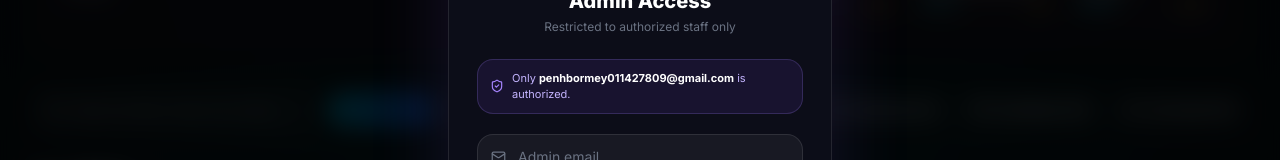
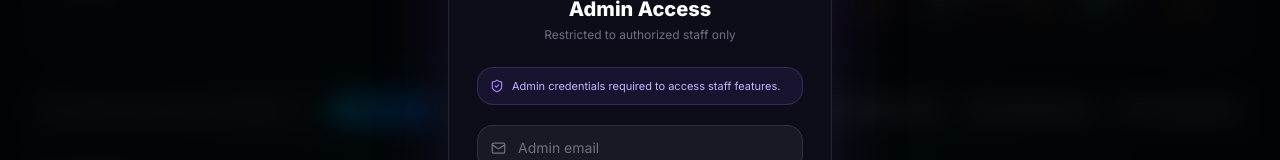
Before and after one commit to MEYYYNASH/menu, a React (Vite) app: page / in a window 1280 px wide. Both pictures are taken after a click on the button "Staff Admin". Shown: the part 296-456 px from the top of the page. Built offline with nearby package versions, Linux system fonts and the light colour scheme; a web font is replaced by a local one.

Commit message:
fix: hide admin email hint, fix QR codes to real GitHub Pages URL

```diff
--- a/src/App.jsx
+++ b/src/App.jsx
@@ -439,7 +439,7 @@ export default function App() {
               </div>
               <div className="flex items-center gap-2 bg-violet-500/10 border border-violet-400/20 rounded-2xl px-3 py-2.5 mb-5">
                 <ShieldCheck size={14} className="text-violet-400 flex-shrink-0" />
-                <p className="text-[11px] text-violet-300">Only <span className="font-bold text-white">{ADMIN_EMAIL}</span> is authorized.</p>
+                <p className="text-[11px] text-violet-300">Admin credentials required to access staff features.</p>
               </div>
               <form onSubmit={handleAdminLogin} className="space-y-3">
                 <div className="relative">
--- a/src/components/AdminDashboardView.jsx
+++ b/src/components/AdminDashboardView.jsx
@@ -130,12 +130,12 @@ export default function AdminDashboardView({ orders, onSelectTable, langDict })
             <h2 className="text-lg font-bold text-white tracking-wide">
               Printable QR Code Matrix (Tables 1–20)
             </h2>
-            <p className="text-xs text-gray-400">Each table links to https://yourcafe.com/table/X</p>
+            <p className="text-xs text-gray-400">Scan to open menu at <span className="text-cyan-400 font-semibold">meyyynash.github.io/menu/</span></p>
           </div>
 
           <div className="grid grid-cols-1 sm:grid-cols-2 md:grid-cols-4 gap-6">
             {Array.from({ length: 20 }, (_, idx) => idx + 1).map((tNum) => {
-              const tableUrl = `https://yourcafe.com/table/${tNum}`;
+              const tableUrl = `https://meyyynash.github.io/menu/?table=${tNum}`;
               return (
                 <div key={tNum} className="glass-panel p-5 rounded-3xl border border-cyan-500/30 text-center space-y-3">
                   <div className="bg-white p-3 rounded-2xl inline-block border border-gray-200">
```
